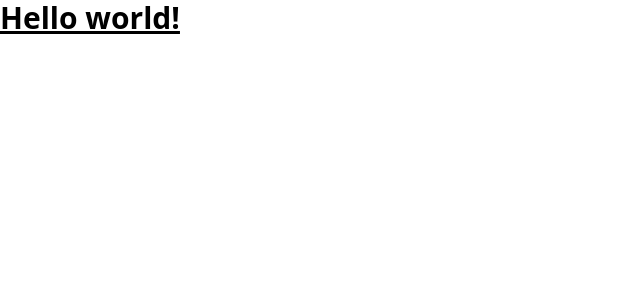
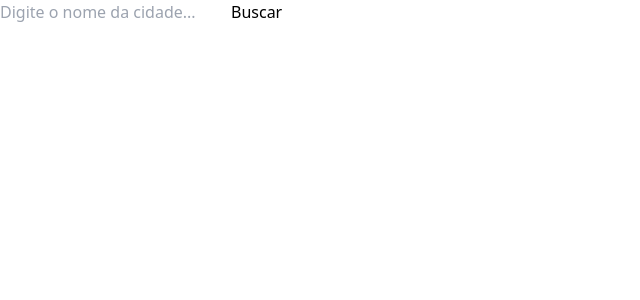
Before and after one commit to tiagomendes-dev/weather-wise, a React (Vite) app: page / in a window 1280 px wide. Shown: the top 300 px of the page, without its empty margins (0-640 px from the left). Built offline with nearby package versions, Linux system fonts and the light colour scheme.

Commit message:
build(deps): create 1 file and update 3 files

```diff
--- a/package.json
+++ b/package.json
@@ -10,6 +10,7 @@
     "preview": "vite preview"
   },
   "dependencies": {
+    "axios": "^1.7.2",
     "react": "^18.3.1",
     "react-dom": "^18.3.1"
   },
--- a/src/App.tsx
+++ b/src/App.tsx
@@ -1,3 +1,25 @@
+import { useRef } from "react";
+
 export default function App() {
-	return <h1 className="text-3xl font-bold underline">Hello world!</h1>;
+  const inputRef = useRef<HTMLInputElement | null>(null);
+
+  function searchCity() {
+    const inputElement = inputRef.current;
+
+    const city = inputElement.value;
+    const key = process.env.OPEN_WEATHER_MAP_API_KEY;
+
+    const url = `https://api.openweathermap.org/data/2.5/weather?q=${city}&appid=${key}`;
+  }
+
+  return (
+    <>
+      <input
+        ref={inputRef}
+        type="text"
+        placeholder="Digite o nome da cidade..."
+      />
+      <button onClick={searchCity}>Buscar</button>{" "}
+    </>
+  );
 }
```
Also changed, not shown: 2 other files (tests, documents, lock files or other folders).
